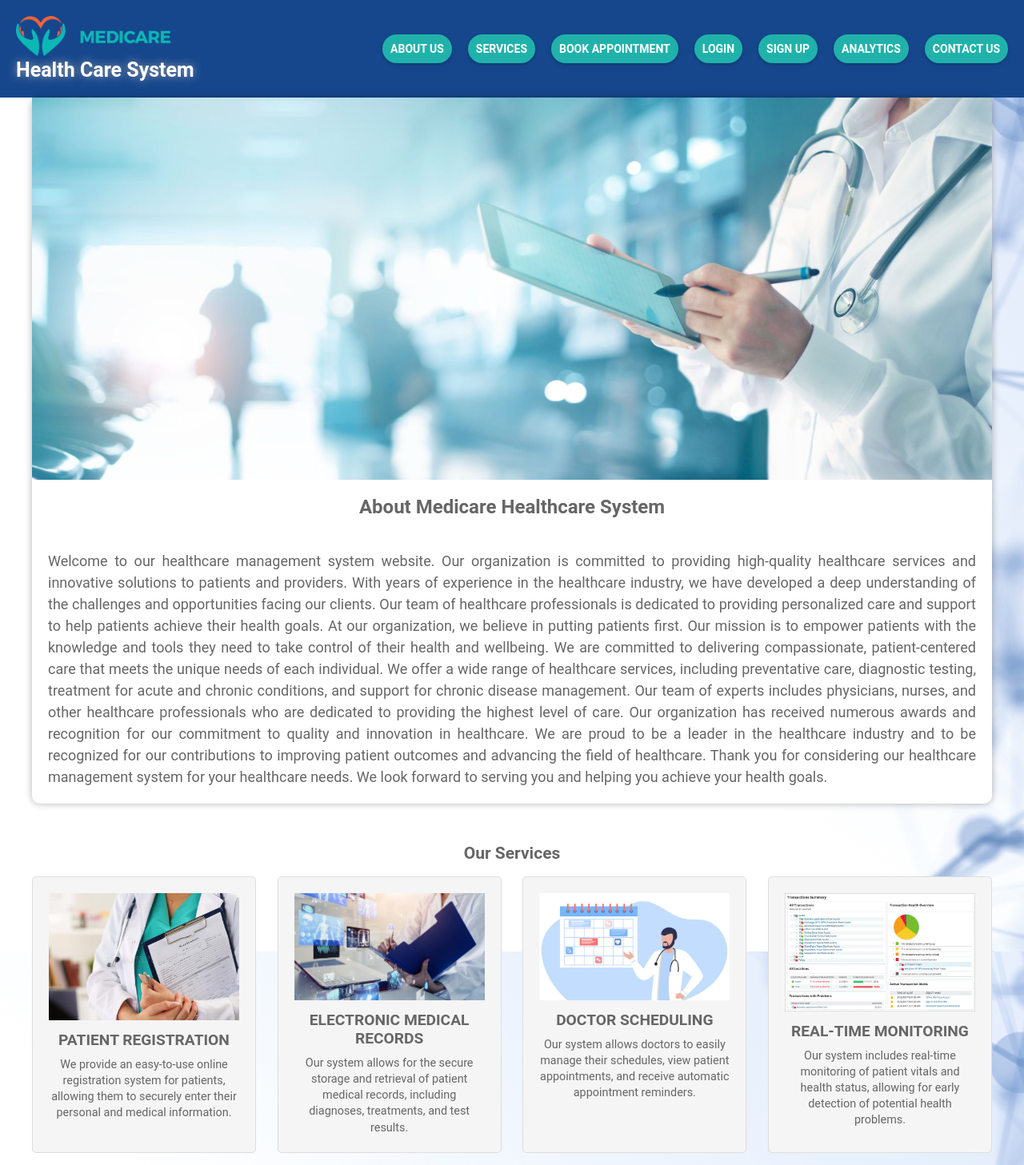
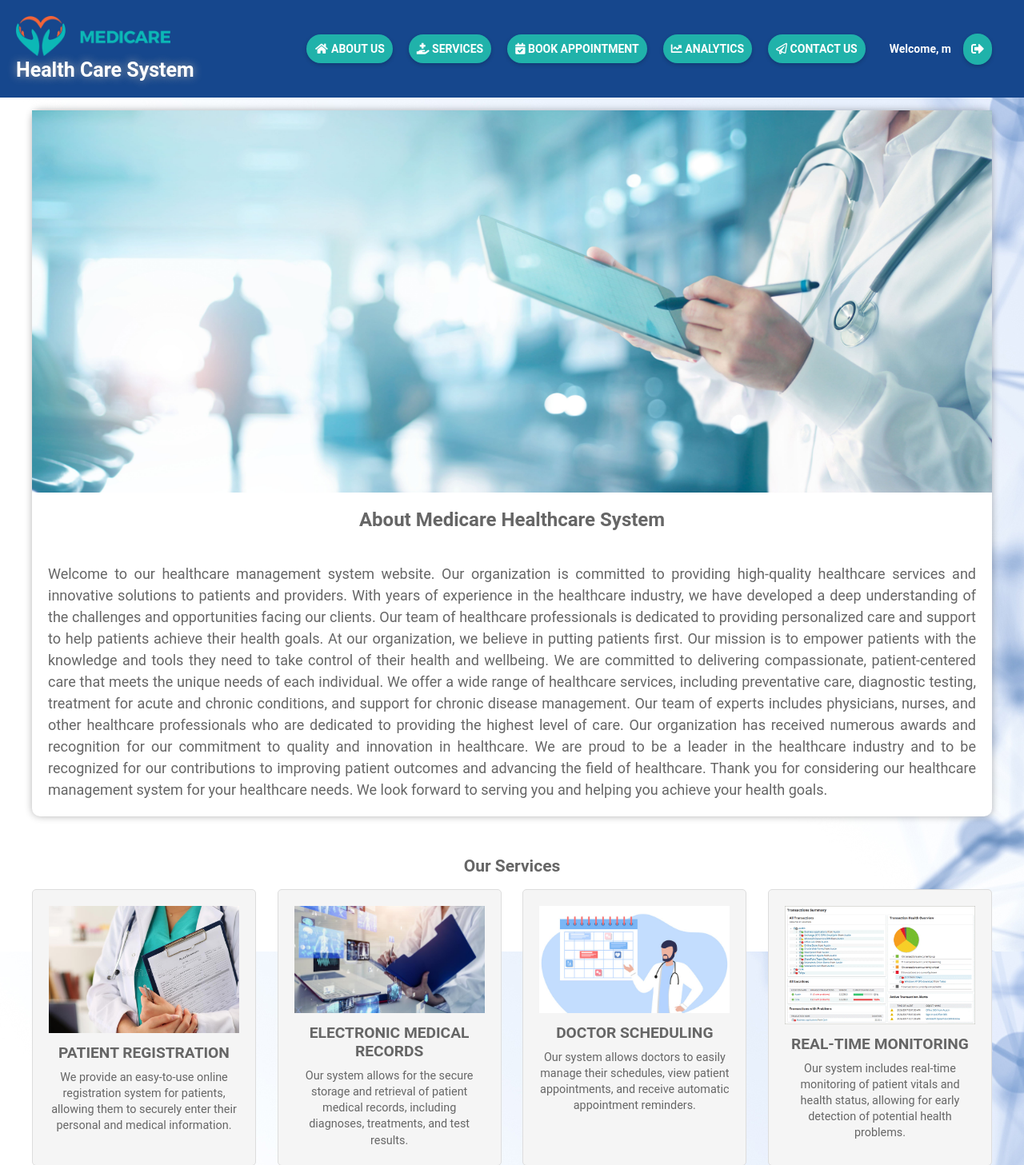
Before and after one commit to MounicaAnju/HealthCareSystem, a Flask app: page / in a window 1280 px wide. Shown: the top 1457 px of the page at 80% size. Run offline with Flask 3, Linux system fonts and the light colour scheme; a user stored in the database is signed in.

Commit message:
commit nav bar issues resolved

```diff
--- a/static/css/index.css
+++ b/static/css/index.css
@@ -40,7 +40,8 @@ body {
     height: auto;
 }
 
-.about-section p {
+.about-section p,
+marquee {
     flex: 1;
     margin: 20px;
     font-size: 18px;
@@ -54,3 +55,134 @@ body {
     text-align: center;
     flex-basis: 100%;
 }
+
+nav {
+    display: flex;
+    justify-content: flex-start;
+    align-items: center;
+    height: 60px;
+    padding: 0 20px;
+}
+
+nav ul {
+    display: flex;
+    align-items: center;
+    list-style: none;
+    margin: 0;
+    padding: 0;
+}
+
+nav a {
+    color: #fff;
+    text-decoration: none;
+    font-weight: bold;
+    padding: 10px;
+    border-radius: 30px;
+}
+
+.user-info {
+    display: flex;
+    align-items: center;
+    justify-content: center;
+    margin-left: 30px;
+    font-weight: bold;
+}
+
+.username {
+    margin-right: 5px;
+    color: white;
+}
+
+.logout-btn {
+    color: #fff;
+    text-decoration: none;
+    font-size: 16px;
+    margin-left: 10px;
+}
+
+.logout-btn:hover {
+    color: #2c3e50;
+}
+
+/* Extra Small Devices (Phones) */
+@media only screen and (max-width: 767px) {
+    nav {
+        flex-direction: column;
+        height: auto;
+    }
+
+    nav li {
+        margin: 10px 0;
+    }
+
+    .user-info {
+        margin: 10px 0;
+        justify-content: space-between;
+    }
+
+    .username {
+        margin-right: 5px;
+    }
+}
+
+/* Small Devices (Tablets) */
+@media only screen and (min-width: 768px) and (max-width: 1023px) {
+    nav {
+        flex-direction: column;
+        height: auto;
+    }
+
+    nav li {
+        margin: 12px;
+    }
+
+    .user-info {
+        justify-content: space-between;
+    }
+
+    .username {
+        margin-right: 5px;
+    }
+}
+
+/* Medium Devices (Desktops, Laptops) */
+@media only screen and (min-width: 1024px) and (max-width: 1279px) {
+    nav {
+        flex-direction: column;
+        height: auto;
+    }
+
+    nav li {
+        margin: 5px;
+    }
+
+    .user-info {
+        justify-content: space-between;
+    }
+
+    .username {
+        margin-right: 5px;
+    }
+}
+
+/* Large Devices (Desktops, Laptops) */
+@media only screen and (min-width: 1280px) and (max-width: 1439px) {
+    nav {
+        height: 80px;
+    }
+
+    .user-info {
+        justify-content: space-between;
+    }
+}
+
+/* Extra Large Devices (Large Desktops) */
+@media only screen and (min-width: 1440px) {
+    nav {
+        height: 80px;
+    }
+
+    .user-info {
+        justify-content: space-between;
+    }
+}
--- a/static/css/nav-bar.css
+++ b/static/css/nav-bar.css
@@ -35,7 +35,7 @@ nav a {
     font-weight: bold;
     text-transform: uppercase;
     padding: 10px;
-    border-radius: 5px;
+    border-radius:30px;
     box-shadow: 0px 2px 5px rgba(0, 0, 0, 0.2);
     transition: all 0.2s ease-in-out;
     font-size: 14px;
--- a/templates/index.html
+++ b/templates/index.html
@@ -6,6 +6,8 @@
     <title>Health Care System</title>
     <meta http-equiv="X-UA-Compatible" content="IE=edge">
     <meta name="viewport" content="width=device-width, initial-scale=1.0">
+    <link rel="stylesheet" href="https://cdnjs.cloudflare.com/ajax/libs/font-awesome/5.15.3/css/all.min.css" />
+    <link rel="stylesheet" href="https://cdnjs.cloudflare.com/ajax/libs/font-awesome/5.15.3/css/all.min.css" />
     <!-- CSS stylesheets -->
     <link rel="stylesheet" href="static/css/login.css">
     <link rel="stylesheet" href="static/css/nav-bar.css">
@@ -19,24 +21,48 @@
     <header>
         <div class="logo">
             <a href="{{url_for('index')}}"> <img src="static/images/logo.png" alt="Medicare Logo"></a>
-            <a style="text-decoration: none" href="./index.html"><h1>Health Care System</h1></a>
+            <a style="text-decoration: none" href="./index.html">
+                <h1>Health Care System</h1>
+            </a>
         </div>
         <nav>
             <ul>
-                <li><a href="{{url_for('aboutus')}}"><span class="home"><i class="fa fa-fw fa-home"></i></span>About Us</a></li>
-                <li><a href="{{ url_for('services')}}"><span class="home"><i class="fa fa-fw fa-home"></i></span>Services</a>
+                <li><a href="{{url_for('aboutus')}}"><span><i class="fa fa-fw fa-home"></i></span> About
+                        Us</a></li>
+                <li><a href="{{ url_for('services')}}"><span><i class="fas fa-hand-holding-medical"></i></span> Services</a>
                 </li>
-                <li><a href="{{ url_for('login')}}"><span><i class="fa fa-search"></i></span>Book Appointment</a>
+                {%if 'name' in session%}
+                <li><a href="{{ url_for('login')}}"><span><i class="fas fa-calendar-check"></i></span> Book Appointment</a>
                 </li>
-                <li><a href="{{ url_for('login') }}"><span><i class="fa fa-file-text"></i></span>Login</a></li>
-                <li><a href="{{ url_for('createaccount')}}"> Sign Up</a></li>
-                <li><a href="{{url_for('analytics')}}"><span class="home"><i class="fa fa-fw fa-home"></i></span>Analytics</a>
+                {% endif %}
+                <li><a href="{{url_for('analytics')}}"><span><i class="fas fa-chart-line"></i></span> Analytics</a>
                 </li>
-                <li><a href="{{url_for('contactus')}}"><span><i class="fa fa-file-text"></i></span>Contact Us</a></li>
+                {%if 'name' not in session%}
+                <li><a href="{{ url_for('login') }}"><span><i class="fas fa-sign-in-alt"></i></span> Login</a></li>
+                <li><a href="{{ url_for('createaccount')}}"><span><i class="fas fa-sign-in-alt"></i></span> Sign Up</a></li>
+                {% endif %}
+                <li><a href="{{url_for('contactus')}}"><span><i class="far fa-paper-plane"></i></span> Contact Us</a></li>
+                {%if 'name' in session%}
+                <li class="user-info">
+                    <span class="username">Welcome, {{ session['name'] }}</span>
+                    <a href="{{ url_for('logout') }}" class="logout-btn">
+                        <i class="fas fa-sign-out-alt"></i>
+                    </a>
+                </li>
+                {% endif %}
             </ul>
         </nav>
     </header>
     <!-- Main Content -->
+    <br />
+    {%if 'name' not in session%}
+    <div class="container">
+        <div class="about-section" style="width: 100%;">
+            <marquee style="font-weight: bold;">Welcome to Health Care System! To reserve an appointment, kindly log in
+                or Sign Up.</marquee>
+        </div>
+    </div>
+    {% endif %}
     <div class="container">
         <div class="about-section">
             <img src="static/images/doctor about us.jpeg" alt="About us Medicare Photo">
```
Also changed, not shown: templates/about-us.html (+20 -18 lines), templates/analytics.html (+27 -22 lines), templates/bookappointment.html (+26 -19 lines), templates/contact-us.html (+33 -34 lines), templates/createaccount.html (+20 -19 lines), templates/forgotpassword.html (+19 -17 lines), templates/login.html (+21 -19 lines), templates/services.html (+20 -17 lines), database.db.
